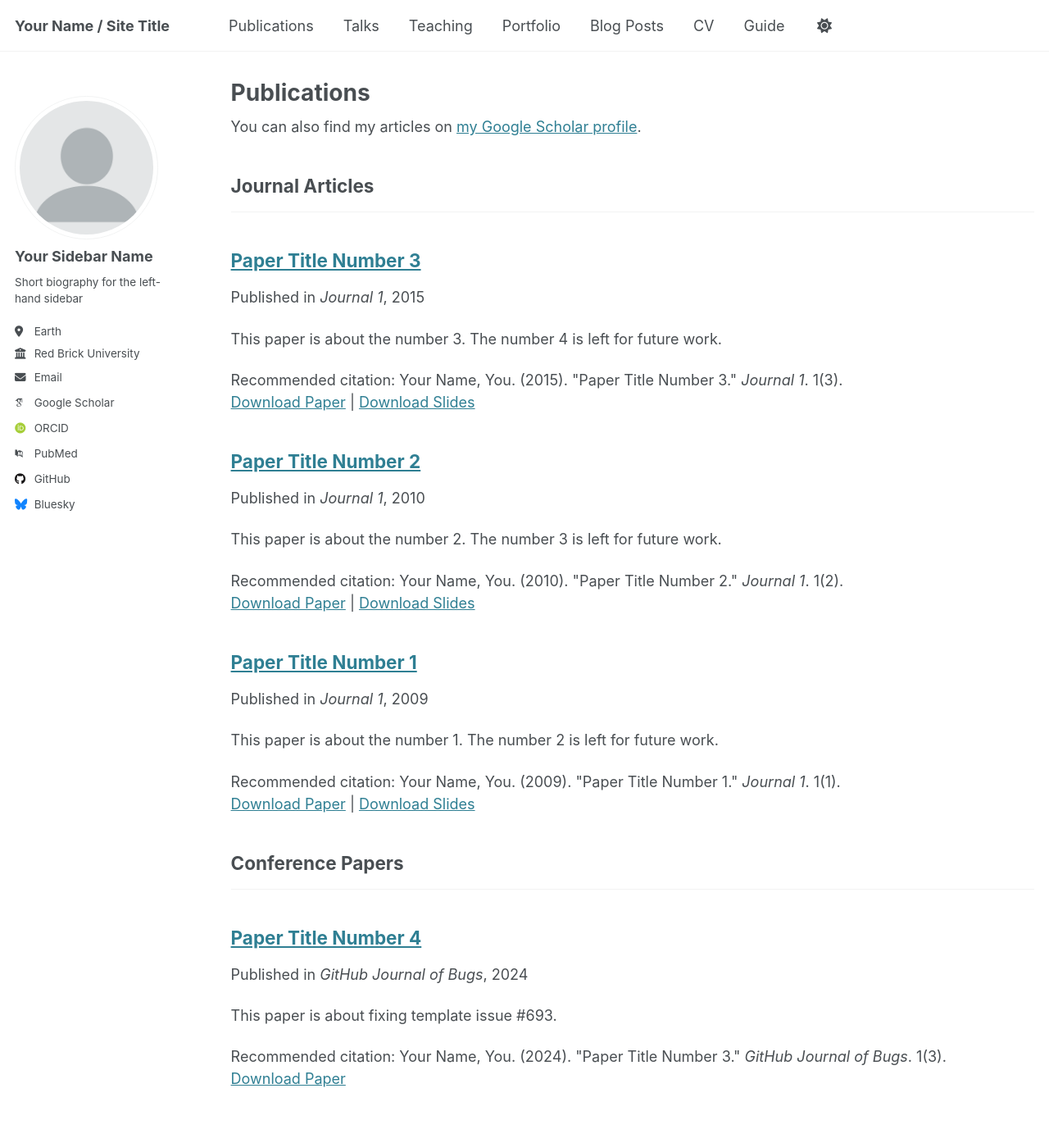
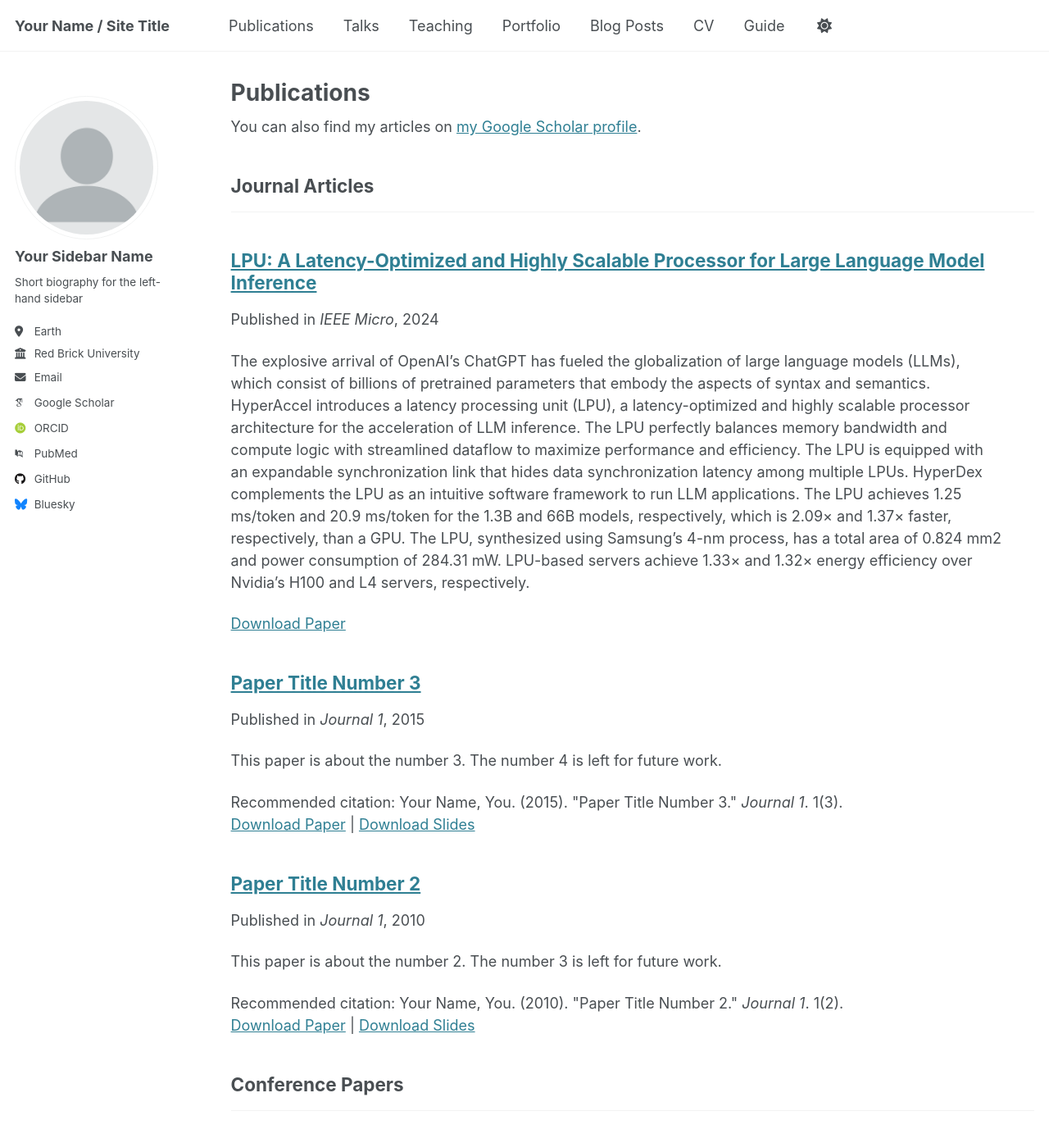
Before and after one commit to Gyu1291/Gyu1291.github.io, a Jekyll site: the page built from _pages/publications.html, in a window 1280 px wide and 1400 px high. Shown: the top 1394 px of the window at 82% size. Built offline with Jekyll 4.4.1, drawn with Linux system fonts in a browser that asks for light colours; some web fonts are replaced.

Commit message:
Update 2009-10-01-paper-title-number-1.md

```diff
--- a/_publications/2009-10-01-paper-title-number-1.md
+++ b/_publications/2009-10-01-paper-title-number-1.md
@@ -1,14 +1,12 @@
 ---
-title: "Paper Title Number 1"
+title: "LPU: A Latency-Optimized and Highly Scalable Processor for Large Language Model Inference"
 collection: publications
 category: manuscripts
 permalink: /publication/2009-10-01-paper-title-number-1
-excerpt: 'This paper is about the number 1. The number 2 is left for future work.'
-date: 2009-10-01
-venue: 'Journal 1'
-slidesurl: 'http://academicpages.github.io/files/slides1.pdf'
-paperurl: 'http://academicpages.github.io/files/paper1.pdf'
-citation: 'Your Name, You. (2009). &quot;Paper Title Number 1.&quot; <i>Journal 1</i>. 1(1).'
+excerpt: 'The explosive arrival of OpenAI’s ChatGPT has fueled the globalization of large language models (LLMs), which consist of billions of pretrained parameters that embody the aspects of syntax and semantics. HyperAccel introduces a latency processing unit (LPU), a latency-optimized and highly scalable processor architecture for the acceleration of LLM inference. The LPU perfectly balances memory bandwidth and compute logic with streamlined dataflow to maximize performance and efficiency. The LPU is equipped with an expandable synchronization link that hides data synchronization latency among multiple LPUs. HyperDex complements the LPU as an intuitive software framework to run LLM applications. The LPU achieves 1.25 ms/token and 20.9 ms/token for the 1.3B and 66B models, respectively, which is 2.09× and 1.37× faster, respectively, than a GPU. The LPU, synthesized using Samsung’s 4-nm process, has a total area of 0.824 mm2 and power consumption of 284.31 mW. LPU-based servers achieve 1.33× and 1.32× energy efficiency over Nvidia’s H100 and L4 servers, respectively.'
+date: 2024-07-09
+venue: 'IEEE Micro'
+paperurl: 'https://arxiv.org/abs/2408.07326'
 ---
 
 The contents above will be part of a list of publications, if the user clicks the link for the publication than the contents of section will be rendered as a full page, allowing you to provide more information about the paper for the reader. When publications are displayed as a single page, the contents of the above "citation" field will automatically be included below this section in a smaller font.
```
